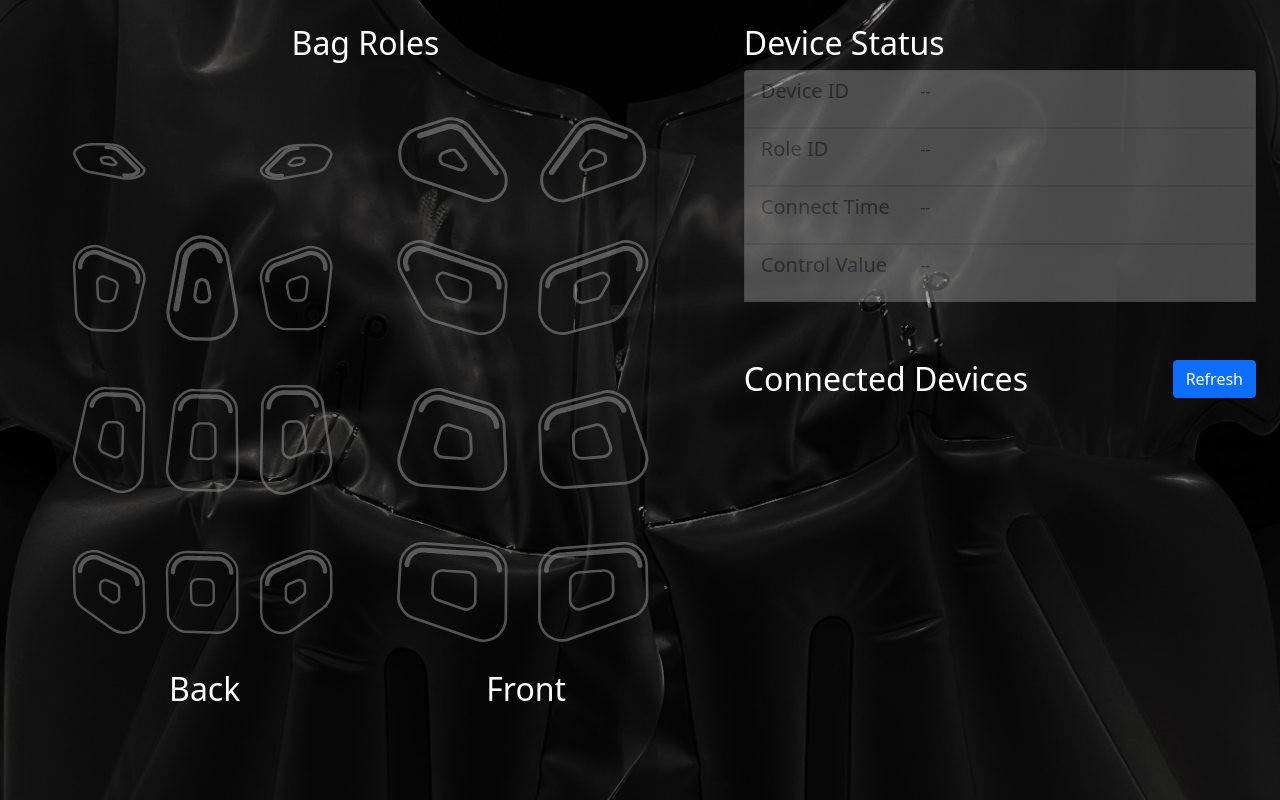
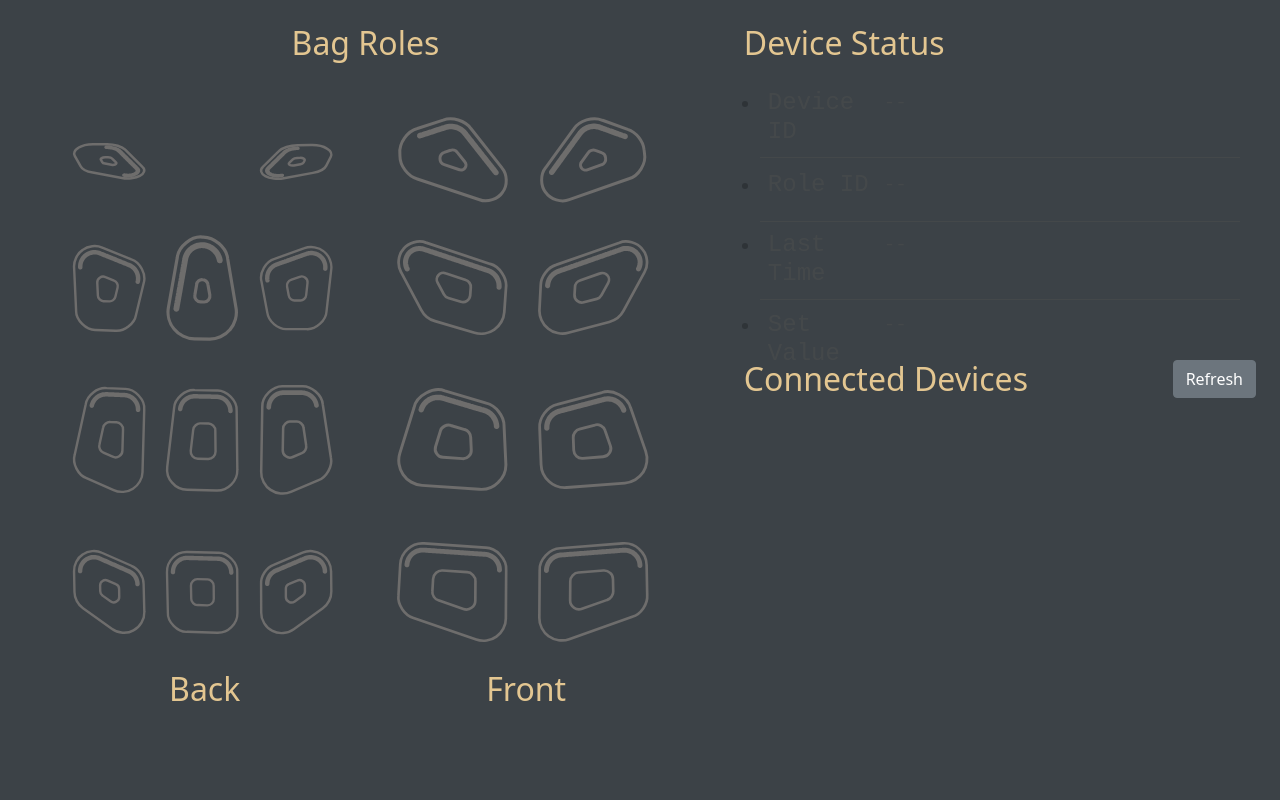
Before and after one commit to GIAAIL/Smart-Bag, a Flask app: page / in a window 1280 px wide. Run offline with Flask 2, Linux system fonts and the light colour scheme; some libraries are stand-ins or nearby versions.

Commit message:
Change color

```diff
--- a/GUI_Master/static/css/Connect.css
+++ b/GUI_Master/static/css/Connect.css
@@ -6,14 +6,40 @@
 }
 
 .device-status .list-group{
-    height: 100%;
-    display: flex;
-    overflow: hidden;
+    height: 90%;
+    max-height: 90%;
+    display: grid;
+    grid-template-columns: 1fr;
+    grid-template-rows: 1fr 1fr 1fr 1fr;
+    padding: 2vh;
 }
-.device-status  div{
+.device-panel-item-dark{
     display: grid;
-    grid-template-columns: 1fr 1fr 1fr;
+    grid-template-columns: 1fr 2fr 1fr;
     justify-content: space-between;
+    align-content: center;
+    padding: 0.5rem;
+    border-bottom: 1px solid #E3C691;
+    background-color: none;
+    height: 90%;
+    max-height: 10vh;
+
+}
+
+#last-device-panel-item{
+    border-bottom: none;
+}
+
+.device-panel-item-dark p{
+    color: #E3C691;
+    font-family: 'Courier New', Courier, monospace;
+    font-size: 1.2rem;
+}
+
+.device-panel-item-dark h4,h5{
+    font-family: 'Courier New', Courier, monospace;
+    font-size: 1.5rem;
+    color: #E3C691;
 }
 
 .connected-device .device-item{
@@ -23,7 +49,6 @@
     justify-content: space-between;
     align-items: center;
     padding: 10px;
-    border-bottom: 1px solid #ccc;
 }
 
 .hide{
@@ -34,21 +59,41 @@
     display:none;
 }
 
-.selected{
-    border-width: 5px;
-    border-style: solid;
-    border-color: #dc3545;
+.btn-warning{
+    background-color: #E3C691;
+    border-color: #E3C691;
+}
+
+.btn-danger{
+    background-color: #754A04;
+    border-color: #754A04
+}
+
+.btn-dark{
+    background-color: #E3C691;
 }
 
 .list-group-item-green{
-    background-color: #28a745;
+    background-color: #67832B;
 }
 
 .list-group-item-orange{
-    background-color: #ffc107;
+    background-color: #E3C691;
 }
 
+.list-group-item-dark{
+    background-color: #837F7C;
+}
+
+
 .disabled{
-    background-color: #888888;
-    opacity: 0.5;
+    opacity: 0.1;
 }
+
+.device-item h4{
+    font-size: 1.3rem;
+    font-weight: light;
+    font-family: 'Courier New', Courier, monospace;
+    align-content: center;
+    color: #754A04;
+}
--- a/GUI_Master/static/css/Grid.css
+++ b/GUI_Master/static/css/Grid.css
@@ -1,7 +1,7 @@
 
 
 body{
-    background: url(/static/img/background.jpg);
+    /* background: url(/static/img/background.jpg); */
     background-color: #3c4247;
     background-size: cover;
 }
@@ -89,9 +89,9 @@
 .panel{
     display:grid;
     grid-template-columns: 1fr;
-    grid-template-rows: repeat(2, minmax(20vh,50vh));
-    max-height: 80vh;
-    row-gap: 5%
+    grid-template-rows: repeat(2, minmax(20vh,40vh));
+    row-gap: 2vh;
+    max-height: 100%;
 }
 
 .bag_status{
@@ -127,7 +127,7 @@
 }
 
 h2{
-    color: #fff;
+    color: #E3C691;
 }
 /*
 .blocker{
--- a/GUI_Master/static/js/index.js
+++ b/GUI_Master/static/js/index.js
@@ -114,9 +114,14 @@
     })
 }
 
-//call back function for remove button in the upper right panel
+//callback function for remove button in the upper right panel
 function remove_focused_device(){
     remove_device(focus_state.device)
+}
+
+//callback function for change role button in the upper right panel
+function change_focused_role(role_name){
+
 }
 
 function update_status(focus){
@@ -217,7 +222,7 @@
     let device_element_template = document.getElementById("device_element_template");
     for(let name_text of Object.keys(connected_devices)){
         let new_device = device_element_template.content.cloneNode(true);
-        let device_name = new_device.querySelector('h5');
+        let device_name = new_device.querySelector('h4');
         device_name.textContent = name_text;
 
 
@@ -303,13 +308,13 @@
 
     let device_list = document.getElementById("device_list");
     for (let node of device_list.children){
-        current_device = node.querySelector('h5').textContent
+        current_device = node.querySelector('h4').textContent
 
         // change opacity if hovered
         if (focus.device == current_device){
             node.style.opacity = 0.8
         }else{
-            node.style.opacity = 0.5
+            node.style.opacity = 0.7
         }
         // change color if selected or connected
         if(current_device == focus_state.device ){
@@ -317,7 +322,7 @@
             node.classList.remove("list-group-item-dark")
             node.classList.add("list-group-item-orange")
         }
-        else if(connected_devices[node.querySelector('h5').textContent]["role"] != null){
+        else if(connected_devices[node.querySelector('h4').textContent]["role"] != null){
             node.classList.remove("list-group-item-orange")
             node.classList.remove("list-group-item-dark")
             node.classList.add("list-group-item-green")
@@ -357,21 +362,21 @@
 
             // change opacity if hovered
             if(focus.role == role_name){
-                setStroke(role_div, null , "7px", 0.6)
+                setStroke(role_div, null , "7px", 0.8)
             }
             else{
-                setStroke(role_div, null , "4px", 0.6)
+                setStroke(role_div, null , "4px", 0.7)
             }
 
             // change color if selected or connected
             if(color_focus.role != null && role_name == focus_state.role ){
-                setStroke(role_div, "#ffc107" , null , null)
+                setStroke(role_div, "#E3C691" , null , null)
             }
             else if(role_div.current_device != null){
-                setStroke(role_div, "#28a745", null, null)
+                setStroke(role_div, "#67832B", null, null)
             }
             else{
-                setStroke(role_div, "#888888", null, null)
+                setStroke(role_div, "#837F7C", null, null)
             }
         }
     }
--- a/GUI_Master/templates/index.html
+++ b/GUI_Master/templates/index.html
@@ -96,35 +96,35 @@
     </div>
   </div>
 
-    <div class="panel blocker">
+    <div class="panel ">
       <div class="device-status">
         <h2>Device Status</h2>
         <ul class='list-group'>
           <li class="device-id">
-            <div class="list-group-item list-group-item-dark">
-              <h5>Device ID</h5>
+            <div class="device-panel-item-dark">
+              <h4>Device ID</h4>
               <p>Wemo-abcd1234</p>
               <button type="button" class="btn btn-warning not_supported_yet">Change</button>
             </div>
           </li>
           <li class="role-id">
-            <div class="list-group-item list-group-item-dark">
-              <h5>Role ID</h5>
+            <div class=" device-panel-item-dark">
+              <h4>Role ID</h4>
               <p>B11</p>
-              <button type="button" class="btn btn-warning " onclick="focused_device_change_role()">Change</button>
+              <button type="button" class="btn btn-warning ">Change</button>
             </div>
           </li>
 
           <li class="connect-time">
-            <div class="list-group-item list-group-item-dark">
-              <h5>Connect Time</h5>
+            <div class=" device-panel-item-dark">
+              <h4>Last Time</h4>
               <p>2019-01-01 12:00:00</p>
               <button type="button" class="btn btn-danger" onclick="remove_focused_device()">Remove</button>
             </div>
           </li>
           <li class="control-value">
-            <div class="list-group-item list-group-item-dark">
-              <h5>Control Value</h5>
+            <div class=" device-panel-item-dark" id="last-device-panel-item">
+              <h4>Set Value</h4>
               <p>0</p>
               <input type="range" class="form-range btn-warning" id="control-range">
             </div>
@@ -136,7 +136,7 @@
       <div class="connected-device">
         <div class="title-and-button">
           <h2 >Connected Devices</h2>
-          <button class="btn btn-primary" onclick="refresh_devices()"> Refresh</button>
+          <button class="btn btn-secondary" id="refresh_btn" onclick="refresh_devices()"> Refresh</button>
         </div>
 
         <div class='list-group' id='device_list'>
@@ -149,11 +149,10 @@
 
 <!--Template for Connected li Element !-->
   <template id="device_element_template">
-    <a class="list-group-item  border ">
+    <a class="list-group-item  border">
       <div class=device-item >
-        <h5>Wemo-abcd1234</h5>
+        <h4>Wemo-abcd1234</h4>
         <button type="button" class="btn btn-secondary test_btn">Test</button>
-
         <!--button type="button" class="btn btn-danger remove_btn">Remove</button!-->
       </div>
     </a>
```
Also changed, not shown: GUI_Master/static/img/B11.svg.png (deleted).
